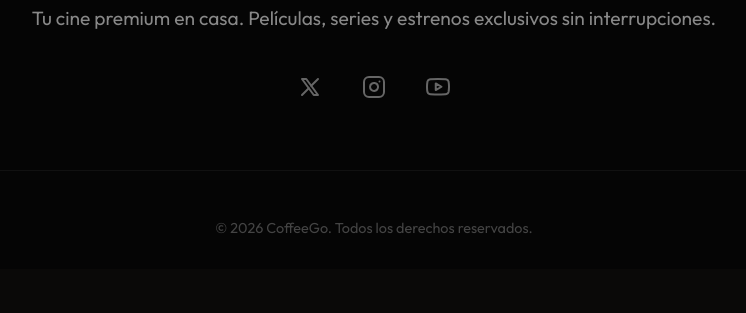
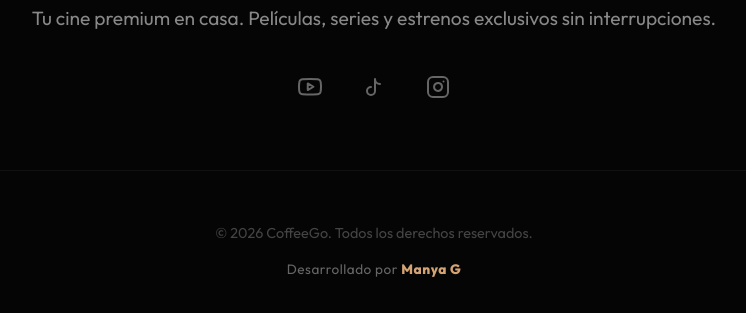
Before and after one commit to ClaudioManyaJacobo/coffee-go, an Angular app: page /error in a window 1280 px wide. Shown: the part 970-1283 px from the top of the page, without its empty margins (266-1012 px from the left). Before the commit the page ends 1239 px from the top, so only its background shows below. Built offline with nearby package versions, Linux system fonts and the light colour scheme.

Commit message:
feat: add new footer component with social links and developer credits

```diff
--- a/src/app/shared/layout/footer/footer.html
+++ b/src/app/shared/layout/footer/footer.html
@@ -4,13 +4,24 @@
     <p class="footer-tagline">Tu cine premium en casa. Películas, series y estrenos exclusivos sin interrupciones.</p>
 
     <div class="social-icons">
-      <span class="social-ico"><svg width="24" height="24" viewBox="0 0 24 24" fill="none" stroke="currentColor" stroke-width="2" stroke-linecap="round" stroke-linejoin="round"><path d="M4 4l11.733 16h4.267l-11.733 -16z"></path><path d="M4 20l6.768 -6.768m2.46 -2.46l6.772 -6.772"></path></svg></span>
-      <span class="social-ico"><svg width="24" height="24" viewBox="0 0 24 24" fill="none" stroke="currentColor" stroke-width="2" stroke-linecap="round" stroke-linejoin="round"><rect width="20" height="20" x="2" y="2" rx="5" ry="5"></rect><path d="M16 11.37A4 4 0 1 1 12.63 8 4 4 0 0 1 16 11.37z"></path><line x1="17.5" x2="17.51" y1="6.5" y2="6.5"></line></svg></span>
-      <span class="social-ico"><svg width="24" height="24" viewBox="0 0 24 24" fill="none" stroke="currentColor" stroke-width="2" stroke-linecap="round" stroke-linejoin="round"><path d="M22.54 6.42a2.78 2.78 0 0 0-1.94-2C18.88 4 12 4 12 4s-6.88 0-8.6.46a2.78 2.78 0 0 0-1.94 2A29 29 0 0 0 1 11.75a29 29 0 0 0 .46 5.33A2.78 2.78 0 0 0 3.4 19c1.72.46 8.6.46 8.6.46s6.88 0 8.6-.46a2.78 2.78 0 0 0 1.94-2 29 29 0 0 0 .46-5.25 29 29 0 0 0-.46-5.33z"></path><polygon points="9.75 15.02 15.5 11.75 9.75 8.48 9.75 15.02"></polygon></svg></span>
+      <!-- YouTube -->
+      <a href="https://www.youtube.com/@ninoforger9776" target="_blank" class="social-ico">
+        <svg width="24" height="24" viewBox="0 0 24 24" fill="none" stroke="currentColor" stroke-width="2" stroke-linecap="round" stroke-linejoin="round"><path d="M22.54 6.42a2.78 2.78 0 0 0-1.94-2C18.88 4 12 4 12 4s-6.88 0-8.6.46a2.78 2.78 0 0 0-1.94 2A29 29 0 0 0 1 11.75a29 29 0 0 0 .46 5.33A2.78 2.78 0 0 0 3.4 19c1.72.46 8.6.46 8.6.46s6.88 0 8.6-.46a2.78 2.78 0 0 0 1.94-2 29 29 0 0 0 .46-5.25 29 29 0 0 0-.46-5.33z"></path><polygon points="9.75 15.02 15.5 11.75 9.75 8.48 9.75 15.02"></polygon></svg>
+      </a>
+      <!-- TikTok -->
+      <a href="https://www.tiktok.com/@gin_jaco01" target="_blank" class="social-ico">
+        <svg width="24" height="24" viewBox="0 0 24 24" fill="none" stroke="currentColor" stroke-width="2" stroke-linecap="round" stroke-linejoin="round"><path d="M9 12a4 4 0 1 0 4 4V4a5 5 0 0 0 5 5"></path></svg>
+      </a>
+      <!-- Instagram -->
+      <a href="https://www.instagram.com/ginojacobo?igsh=dXM1ODJ3Y2ZjMDhl" target="_blank" class="social-ico">
+        <svg width="24" height="24" viewBox="0 0 24 24" fill="none" stroke="currentColor" stroke-width="2" stroke-linecap="round" stroke-linejoin="round"><rect width="20" height="20" x="2" y="2" rx="5" ry="5"></rect><path d="M16 11.37A4 4 0 1 1 12.63 8 4 4 0 0 1 16 11.37z"></path><line x1="17.5" x2="17.51" y1="6.5" y2="6.5"></line></svg>
+      </a>
     </div>
 
     <div class="footer-copy">
       &copy; 2026 CoffeeGo. Todos los derechos reservados.
+      <br>
+      <span class="developer-credit">Desarrollado por <strong style="color: var(--primary)">Manya G</strong></span>
     </div>
   </div>
 </footer>
--- a/src/app/shared/layout/footer/footer.scss
+++ b/src/app/shared/layout/footer/footer.scss
@@ -4,4 +4,5 @@
 .footer-tagline { color: #888; font-size: 1.2rem; margin-bottom: 2.5rem; }
 .social-icons { display: flex; justify-content: center; gap: 2.5rem; margin-bottom: 4rem; }
 .social-ico { font-size: 1.8rem; cursor: pointer; color: #666; transition: 0.3s; &:hover { color: var(--primary); transform: scale(1.2); } }
-.footer-copy { padding-top: 3rem; border-top: 1px solid #111; color: #444; font-size: 0.9rem; }
+.footer-copy { padding-top: 3rem; border-top: 1px solid #111; color: #444; font-size: 0.9rem; line-height: 2; }
+.developer-credit { color: #666; font-size: 0.85rem; letter-spacing: 0.5px; margin-top: 0.5rem; display: inline-block; }
```
